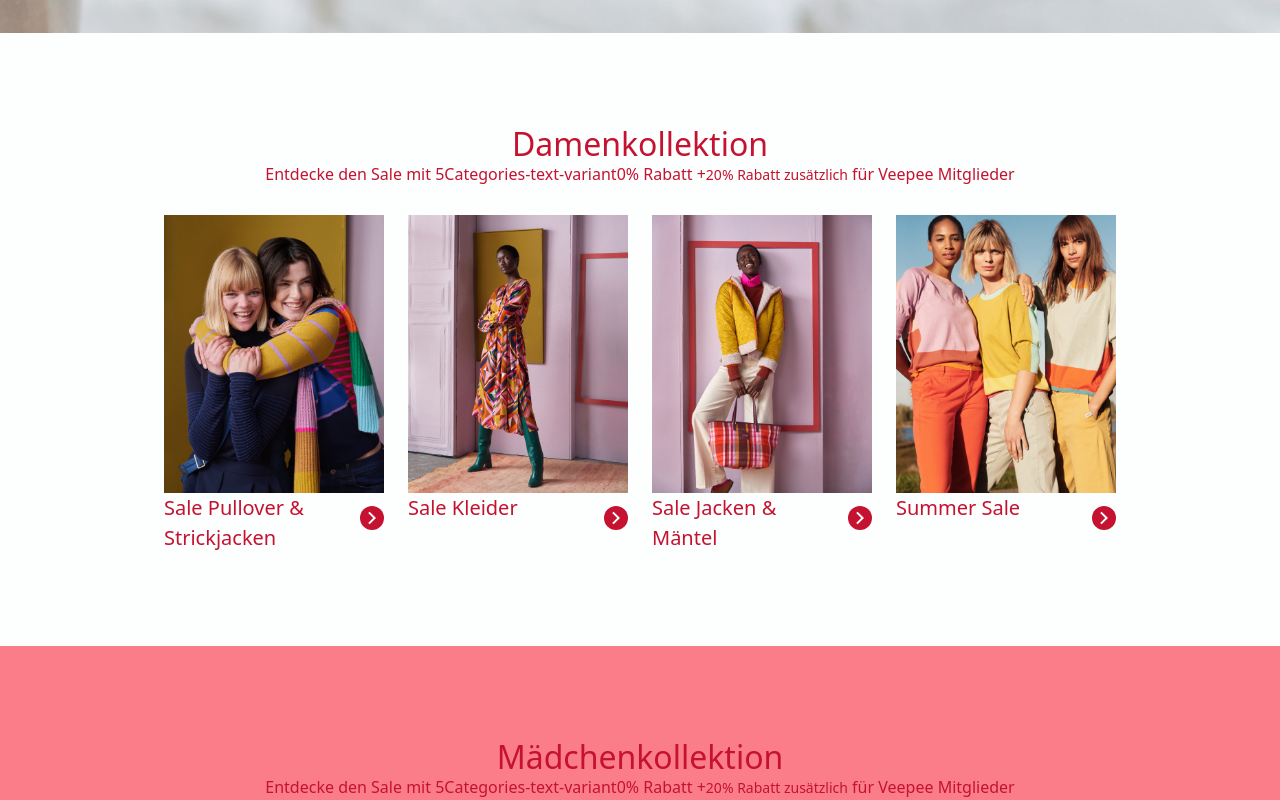
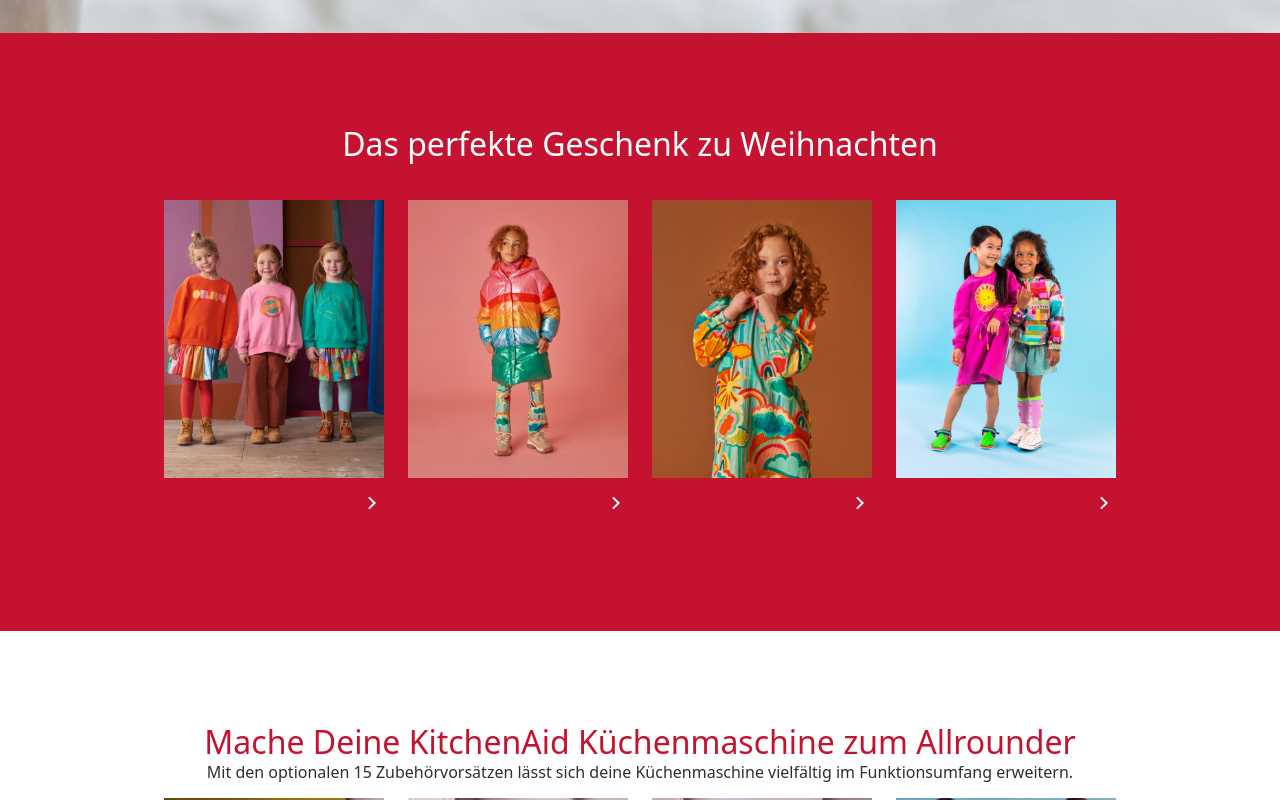
Before and after one commit to Harrisong-Gutierrez/landing-developing, a Next.js app in the folder kitchenaid/: page / in a window 1280 px wide. Shown: the part 1620-2420 px from the top of the page. Built offline with nearby package versions, Linux system fonts and the light colour scheme.

Commit message:
header already done

```diff
--- a/kitchenaid/components/Categories/index.js
+++ b/kitchenaid/components/Categories/index.js
@@ -4,7 +4,13 @@ import Category from "./components/Category";
 
 import { v4 as uuidv4 } from "uuid";
 
-export const Categories = ({ title, text, categoryArr, catClass }) => {
+export const Categories = ({
+  title,
+  text,
+  categoryArr,
+  catClass,
+  titleClass,
+}) => {
   const renderCategory = () => {
     return categoryArr.map((category) => (
       <div key={uuidv4()}>
@@ -21,13 +27,8 @@ export const Categories = ({ title, text, categoryArr, catClass }) => {
   return (
     <section className={catClass}>
       <div className="Categories-head">
-        <h2 className="Categories-title">{title}</h2>
-
-        <p className="Categories-text">
-          Entdecke den Sale mit 5Categories-text-variant0% Rabatt +
-          <span className="Categories-text-variant">20% Rabatt zusätzlich</span>
-          <span className="Categories-text"> für Veepee Mitglieder</span>
-        </p>
+        <h2 className={titleClass}>{title}</h2>
+        <p className="Categories-text">{text}</p>
       </div>
       <div className="Categories-content">{renderCategory()}</div>
     </section>
@@ -38,6 +39,7 @@ Categories.propTypes = {
   catClass: PropTypes.string.isRequired,
   title: PropTypes.string.isRequired,
   text: PropTypes.string.isRequired,
+  titleClass: PropTypes.string.isRequired,
 };
 
 export default Categories;
--- a/kitchenaid/pages/index.js
+++ b/kitchenaid/pages/index.js
@@ -24,17 +24,22 @@ export default function Home() {
           paragraph="Entdecke dein exklusives Angebot"
         />
         <Offer title="EXKLUSIV FÜR VEEPEE-MITGLIEDER" />
+
         <Categories
-          catClass="Categories Categories-firstVariant"
-          categoryArr={categories}
-          title="Damenkollektion"
+          textClass="Category-text "
+          titleClass="Categories-title Categories-title-firstVariant"
+          catClass="Categories Categories-secondVariant"
+          categoryArr={secondcategories}
+          title="Das perfekte Geschenk zu Weihnachten"
+          Categories
         />
         <Categories
-          titleClass="Offer-titleVarianrt"
-          catClass="Categories Categories-secondVariant"
-          categoryArr={secondcategories}
-          title="Mädchenkollektion"
-          Categories
+          textClass="Category-text "
+          titleClass="Categories-title Categories-title-secondVariant"
+          catClass="Categories "
+          categoryArr={categories}
+          title="Mache Deine KitchenAid Küchenmaschine zum Allrounder"
+          text="Mit den optionalen 15 Zubehörvorsätzen lässt sich deine Küchenmaschine vielfältig im Funktionsumfang erweitern."
         />
       </main>
     </>
--- a/kitchenaid/styles/scss/bases/_variables.scss
+++ b/kitchenaid/styles/scss/bases/_variables.scss
@@ -3,7 +3,7 @@ $pink-cosy: rgb(251, 125, 137);
 $shadow: rgba(34, 34, 43, 0.26);
 $white: rgb(253, 254, 254);
 $red-cozy: rgb(255, 71, 71);
-$back: #2E2E2E;
+$black: #2E2E2E;
 $black-cozy: #000000B2;
 $red: #C41230;
 $grey: #626262;
--- a/kitchenaid/styles/scss/components/_categories.scss
+++ b/kitchenaid/styles/scss/components/_categories.scss
@@ -11,31 +11,31 @@
     }
 
     &-secondVariant {
-        background-color: $pink-cosy;
+        background-color: $red;
     }
 
     &-text {
-        color: $red;
+        color: $black;
         font-size: 12px;
-        height: 36px;
         max-width: 260px;
         text-align: center;
         width: 328px;
-
-        &-variant {
-            // font-family: $font-futuraStd-bold;
-            font-size: 14px;
-        }
     }
 
     &-title {
-        color: $red;
-        // font-family: $font-baskerville-bold;
         font-size: 24px;
         height: auto;
         line-height: 30px;
         text-align: center;
         width: 328px;
+
+        &-firstVariant {
+            color: $white;
+        }
+
+        &-secondVariant {
+            color: $red;
+        }
     }
 
     &-content {
@@ -51,7 +51,6 @@
         align-items: center;
         display: flex;
         flex-direction: column;
-        height: 66px;
         margin-bottom: 24px;
         width: 328px;
     }
--- a/kitchenaid/styles/scss/components/_offer.scss
+++ b/kitchenaid/styles/scss/components/_offer.scss
@@ -47,7 +47,7 @@
     &-copyBox {
         border: $grey-cozy 1px solid;
         border-radius: 6px;
-        color: $back;
+        color: $black;
         font-family: $font-hk-grotesk-bold;
         letter-spacing: 1.6px;
         line-height: 20px;
@@ -65,7 +65,7 @@
     }
 
     &-subtitle {
-        color: $back;
+        color: $black;
         display: block;
         font-family: $font-nunito-sans-sans-serif;
         font-size: 48px;
```
Also changed, not shown: kitchenaid/styles/scss/components/_category.scss (+8 -1 lines), kitchenaid/styles/css/main.css, 1 other file (tests, documents, lock files or other folders).
